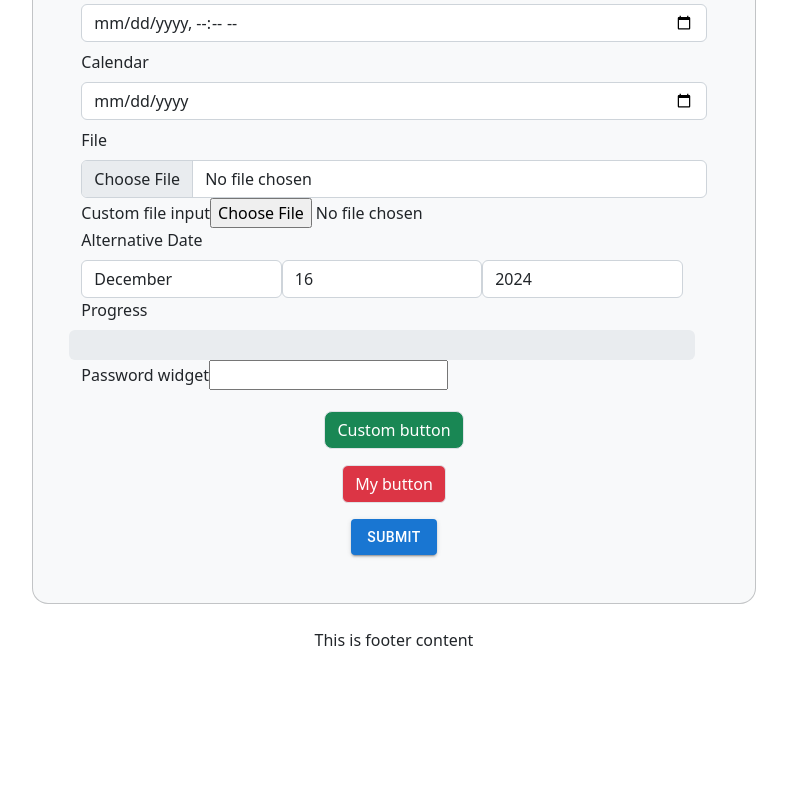
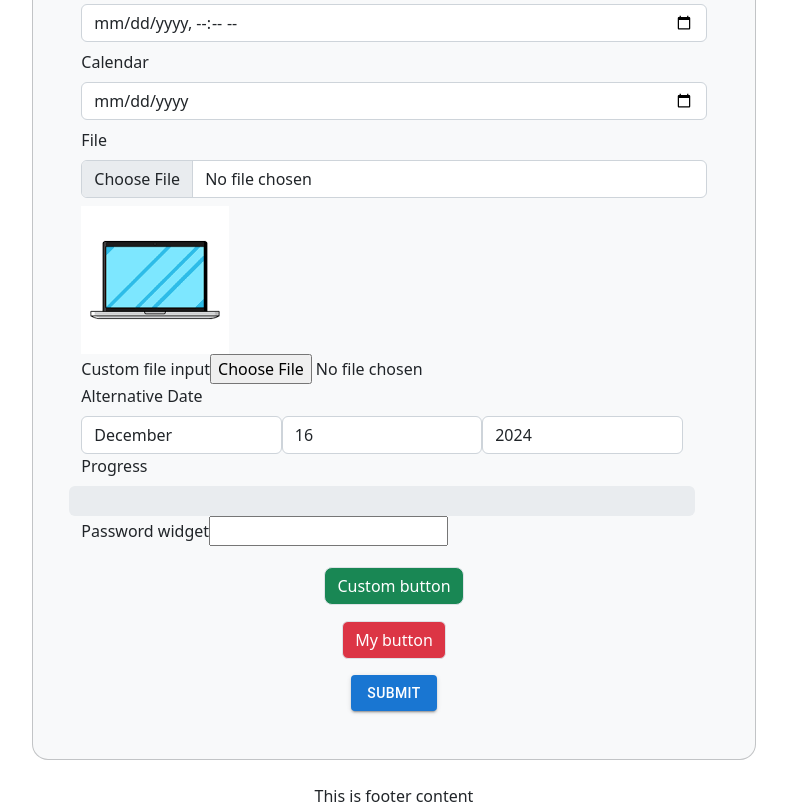
Before and after one commit to BhargavAlois/RJSF-FROM-SCRATCH, a React (Create React App) app: page / in a window 1280 px wide. Shown: the part 900-1708 px from the top of the page, without its empty margins (246-1033 px from the left). Before the commit the page ends 1552 px from the top, so only its background shows below. Built offline with nearby package versions, Linux system fonts and the light colour scheme.

Commit message:
Fix : Prefill file's preview will be shown

```diff
--- a/src/templates/CustomContentTemplate.js
+++ b/src/templates/CustomContentTemplate.js
@@ -5,7 +5,7 @@ import Button from "../widgets/ButtonWidget";
 import { format } from 'date-fns';
 
 const CustomContentTemplate = ({ formData, uiSchema, schema, fields, errors, onChange: handleChange, onSuccess, onError, onSubmit }) => {
-  const [preview, setPreview] = useState();
+  const [preview, setPreview] = useState(formData?.file);
   const [fileDetails, setFileDetails] = useState(null);
 
   const renderField = (field, fieldName) => {
@@ -526,10 +526,10 @@ const CustomContentTemplate = ({ formData, uiSchema, schema, fields, errors, onC
               className="form-control"
             />
 
-            {preview && (
+            {formData[fieldName] && typeof formData[fieldName] === 'string' && formData[fieldName].startsWith('data:') && (
               <div className="mt-2">
                 <img
-                  src={preview}
+                  src={formData[fieldName]}
                   alt="Preview"
                   style={{ maxWidth: "100%", maxHeight: "200px", objectFit: "cover" }}
                 />
@@ -547,7 +547,6 @@ const CustomContentTemplate = ({ formData, uiSchema, schema, fields, errors, onC
             {errors[fieldName] && errors[fieldName].map((error, index) => (
               <p key={index} className='text-danger m-0'>{error}</p>
             ))}
-
           </div>
         );
 
```
